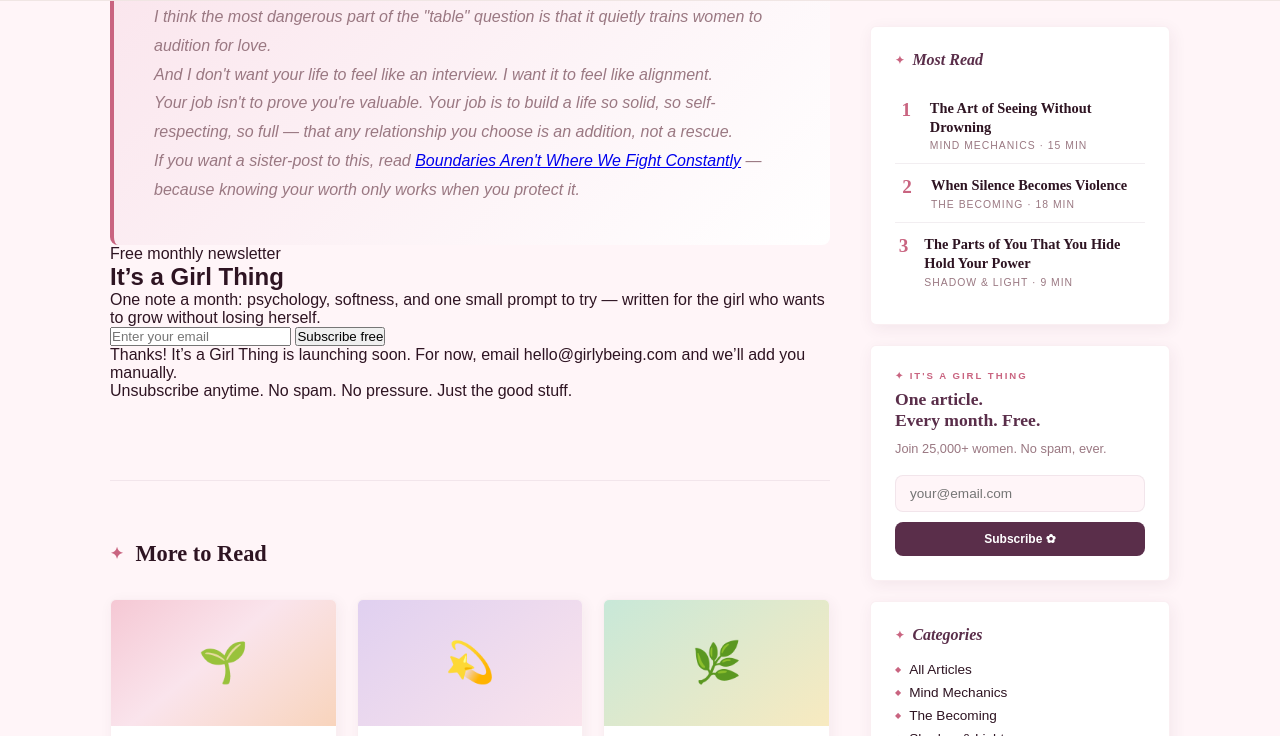
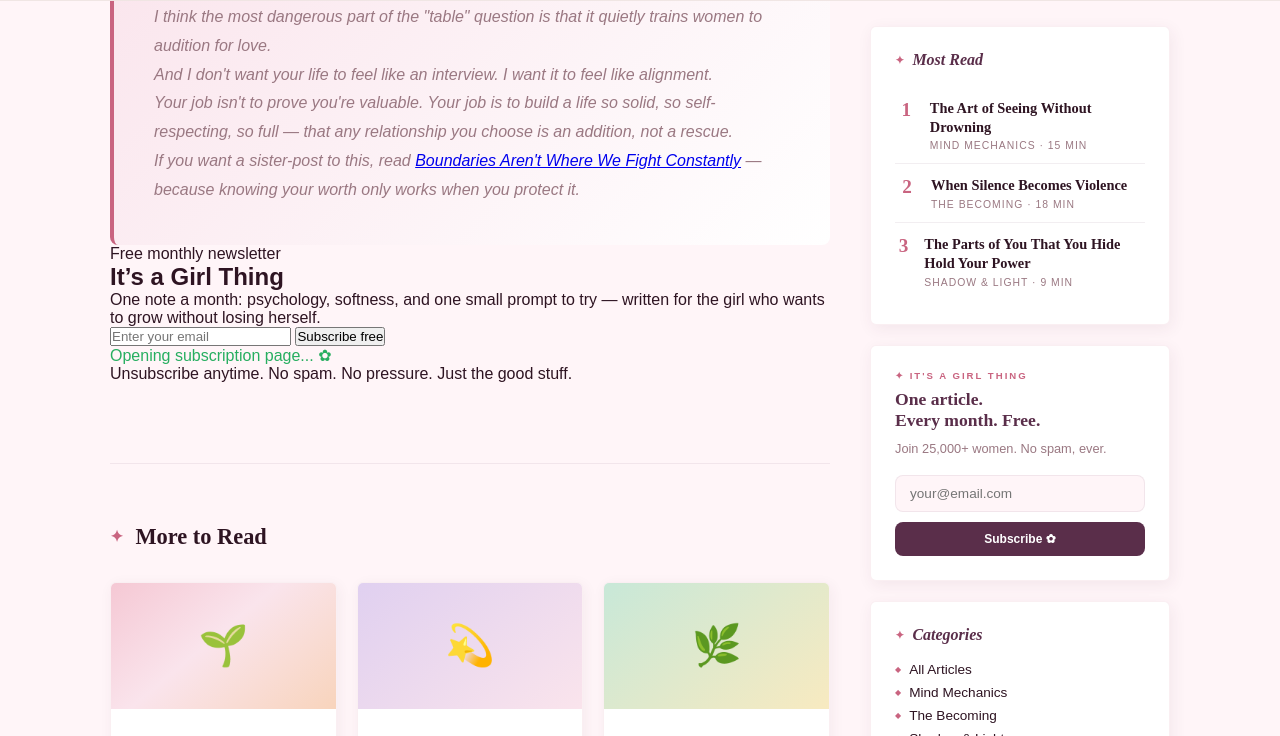
Before and after one commit to lalunilabs/thegirlybeing, a website: page my blog for knowledge/post-what-do-you-bring-to-the-table.html in a window 1280 px wide. Both pictures are taken after typing "name@example.com" into the empty fields and a click on the button "Subscribe free". Shown: the part 2559-3295 px from the top of the page. Drawn offline with Linux system fonts and the light colour scheme.

Commit message:
Fix newsletter connections - add Beehiiv scripts to all post pages

```diff
--- a/my blog for knowledge/script.js
+++ b/my blog for knowledge/script.js
@@ -1491,7 +1491,13 @@ document.addEventListener('DOMContentLoaded', () => {
         return;
       }
 
-      statusEl.textContent = 'Thanks! It’s a Girl Thing is launching soon. For now, email hello@girlybeing.com and we’ll add you manually.';
+      // Redirect to Beehiiv with email pre-filled
+      const email = emailInput.value.trim();
+      const beehiivUrl = `https://itsagirlthing.beehiiv.com/subscribe?email=${encodeURIComponent(email)}`;
+      window.open(beehiivUrl, '_blank');
+
+      statusEl.textContent = 'Opening subscription page... ✿';
+      statusEl.style.color = '#27AE60';
       if (emailInput) emailInput.value = '';
     });
   });
```
Also changed, not shown: my blog for knowledge/post-big-why.html (+4 -0 lines), my blog for knowledge/post-body-knows.html (+4 -0 lines), my blog for knowledge/post-mind-mechanics.html (+4 -0 lines).
